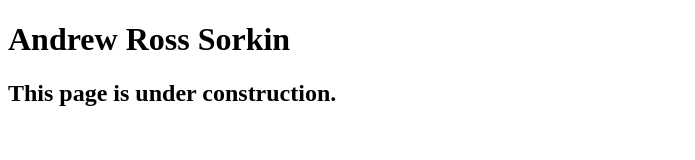
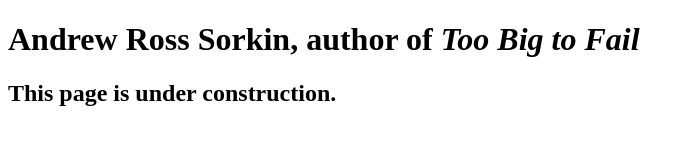
Before and after one commit to bel124/A09, a plain HTML site: page index.html in a window 1280 px wide. Shown: the whole page, without its empty margins (0-695 px from the left). Drawn offline with Linux system fonts and the light colour scheme.

Commit message:
added italics tag to a portion of the title

```diff
--- a/index.html
+++ b/index.html
@@ -9,7 +9,7 @@
 
 <body>
 <main>
-	<h1>Andrew Ross Sorkin</h1>
+	<h1>Andrew Ross Sorkin, author of <i>Too Big to Fail</i></h1>
 	<h2>This page is under construction.</h2>
 </main>
 </body>
```
